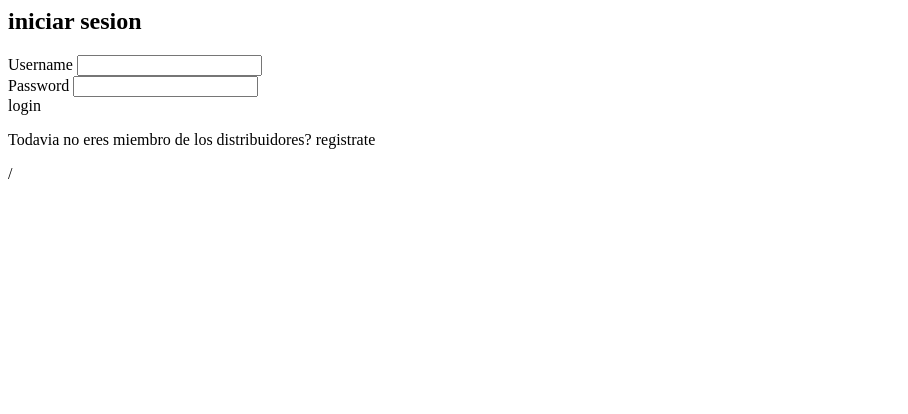
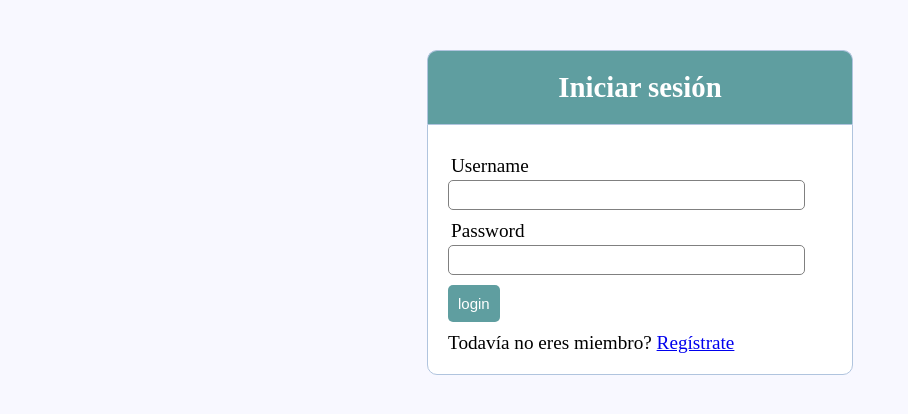
Before and after one commit to JPinteligence/JHinteligence, a PHP site: page /server/registration/login.php in a window 1280 px wide. Shown: the top 414 px of the page, without its empty margins (0-908 px from the left). Run offline with PHP 8.4, Linux system fonts and the light colour scheme.

Commit message:
Update login.php

```diff
--- a/server/registration/login.php
+++ b/server/registration/login.php
@@ -1,27 +1,29 @@
 <html>
 <head>
-   <title>user registration system DEALER</title>
-  <link rel="atylesheet" type="text/css" href="atyle.css">
-
-
+<title>User registration system using PHP and MySQL</title>
+<link rel="stylesheet" type="text/css" href="style.css">
+</head>
+<body>
     <div class="header">
-   <h2>iniciar sesion</h2>
+         <h2>Iniciar sesión</h2>
+    </div>
 
     <form method="post" action="login.php">
     <div class="input-group">
      <label>Username</label>
-          <input type="tex" name="username">
-
+     <input type="text" name="Username">
+    </div>
     <div class="input-group">
         <label>Password</label>
         <input type="password" name="password_1">
-
-       <div class=input-group">
-          <botton type="submit" name="login" class="btn">login</botton>
+    </div>
+    <div class="input-group">
+    <button type="submit" name="login" class="btn">login</button>
        </div>
        <p>
-             Todavia no eres miembro de los distribuidores? <a hret="registrar.php">registrate</a>
+        Todavía no eres miembro? <a href="registrar.php">Regístrate</a>
        </p>
-     </form>/
+    </form>
+
 </body>
 </html>
```
Lines whose indentation alone changed are shown as unchanged.
